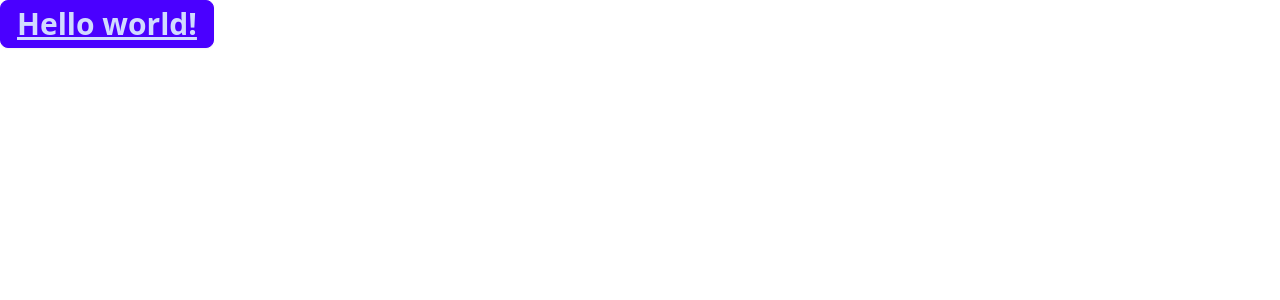
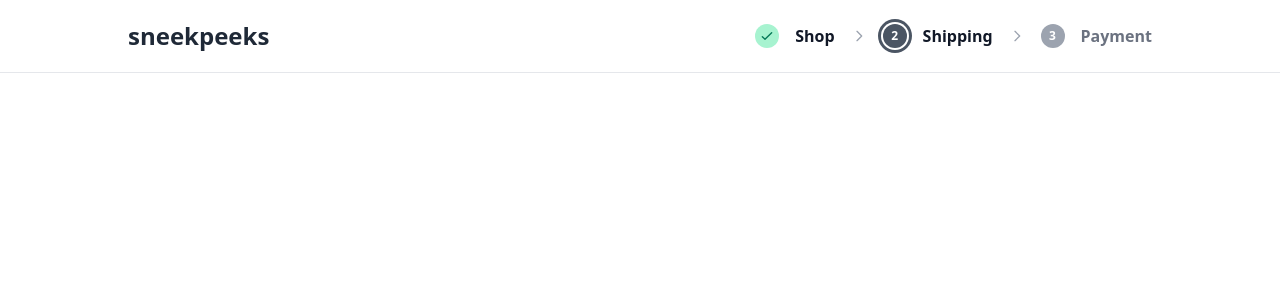
Before and after one commit to Md-Firoz-Mahmud-Nur/0170-sslcommerz-integration-client-module-75-practice, a React (Vite) app: page / in a window 1280 px wide. Shown: the top 300 px of the page. Built offline with nearby package versions, Linux system fonts and the light colour scheme.

Commit message:
Add : Top Design

```diff
--- /dev/null
+++ b/src/Home.jsx
@@ -0,0 +1,87 @@
+const Home = () => {
+  return (
+    <div>
+      <div className="flex flex-col items-center border-b bg-white py-4 sm:flex-row sm:px-10 lg:px-20 xl:px-32">
+        <a href="#" className="text-2xl font-bold text-gray-800">
+          sneekpeeks
+        </a>
+        <div className="mt-4 py-2 text-xs sm:ml-auto sm:mt-0 sm:text-base">
+          <div className="relative">
+            <ul className="relative flex w-full items-center justify-between space-x-2 sm:space-x-4">
+              <li className="flex items-center space-x-3 text-left sm:space-x-4">
+                <a
+                  className="flex h-6 w-6 items-center justify-center rounded-full bg-emerald-200 text-xs font-semibold text-emerald-700"
+                  href="#"
+                >
+                  <svg
+                    xmlns="http://www.w3.org/2000/svg"
+                    className="h-4 w-4"
+                    fill="none"
+                    viewBox="0 0 24 24"
+                    stroke="currentColor"
+                    strokeWidth="2"
+                  >
+                    <path
+                      strokeLinecap="round"
+                      strokeLinejoin="round"
+                      d="M5 13l4 4L19 7"
+                    />
+                  </svg>
+                </a>
+                <span className="font-semibold text-gray-900">Shop</span>
+              </li>
+              <svg
+                xmlns="http://www.w3.org/2000/svg"
+                className="h-4 w-4 text-gray-400"
+                fill="none"
+                viewBox="0 0 24 24"
+                stroke="currentColor"
+                strokeWidth="2"
+              >
+                <path
+                  strokeLinecap="round"
+                  strokeLinejoin="round"
+                  d="M9 5l7 7-7 7"
+                />
+              </svg>
+              <li className="flex items-center space-x-3 text-left sm:space-x-4">
+                <a
+                  className="flex h-6 w-6 items-center justify-center rounded-full bg-gray-600 text-xs font-semibold text-white ring ring-gray-600 ring-offset-2"
+                  href="#"
+                >
+                  2
+                </a>
+                <span className="font-semibold text-gray-900">Shipping</span>
+              </li>
+              <svg
+                xmlns="http://www.w3.org/2000/svg"
+                className="h-4 w-4 text-gray-400"
+                fill="none"
+                viewBox="0 0 24 24"
+                stroke="currentColor"
+                strokeWidth="2"
+              >
+                <path
+                  strokeLinecap="round"
+                  strokeLinejoin="round"
+                  d="M9 5l7 7-7 7"
+                />
+              </svg>
+              <li className="flex items-center space-x-3 text-left sm:space-x-4">
+                <a
+                  className="flex h-6 w-6 items-center justify-center rounded-full bg-gray-400 text-xs font-semibold text-white"
+                  href="#"
+                >
+                  3
+                </a>
+                <span className="font-semibold text-gray-500">Payment</span>
+              </li>
+            </ul>
+          </div>
+        </div>
+      </div>
+    </div>
+  );
+};
+
+export default Home;
--- a/src/main.jsx
+++ b/src/main.jsx
@@ -1,10 +1,23 @@
-import { StrictMode } from 'react'
-import { createRoot } from 'react-dom/client'
-import App from './App.jsx'
-import './index.css'
+import { StrictMode } from "react";
+import { createRoot } from "react-dom/client";
+import "./index.css";
+import Home from "./Home.jsx";
+import { createBrowserRouter, RouterProvider } from "react-router-dom";
 
-createRoot(document.getElementById('root')).render(
+const router = createBrowserRouter([
+  {
+    path: "/",
+    children: [
+      {
+        path: "/",
+        element: <Home></Home>,
+      },
+    ],
+  },
+]);
+
+createRoot(document.getElementById("root")).render(
   <StrictMode>
-    <App />
+    <RouterProvider router={router}></RouterProvider>
   </StrictMode>,
-)
+);
```
